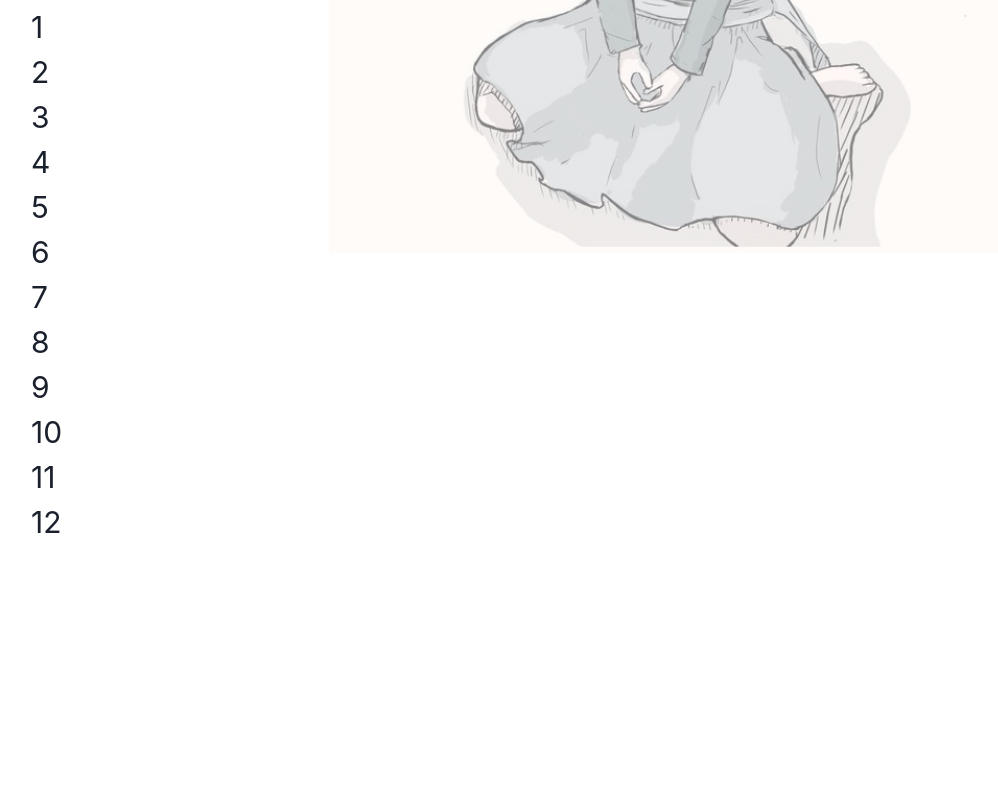
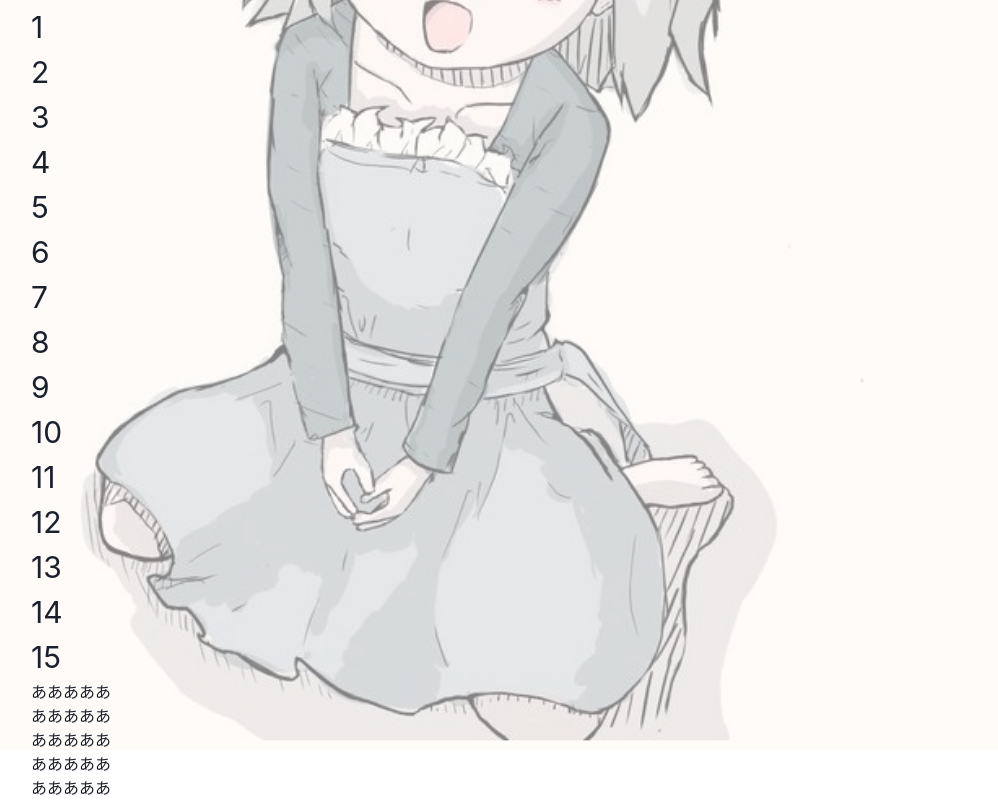
Before and after one commit to miyukic/profile, a React (Create React App) app: page / in a window 1280 px wide. Shown: the part 579-1379 px from the top of the page, without its empty margins (129-1127 px from the left). Before the commit the page ends 1112 px from the top, so only its background shows below. Built offline with nearby package versions, Linux system fonts and the light colour scheme.

Commit message:
背景固定修正

```diff
--- a/src/App.tsx
+++ b/src/App.tsx
@@ -44,18 +44,18 @@ const App: React.VFC = () => {
 
     let test: number = 0;
 
-    return (
+    let jsx = (
         <ChakraProvider theme={theme}>
 {/* 上部のライン */}
             <Box bgColor={"facebook.100"} Size={4} border={1} textAlign={"right"} height={8}>©miyuki</Box>
 {/* 背景 */}
             <Box backgroundImage={bg} backgroundPosition={"100%"}
-            backgroundRepeat={"no-repeat"} height={windowHeight}
+            backgroundRepeat={"no-repeat"}
             backgroundSize={"contain"} backgroundAttachment={"fixed"}>
                 <Box height={"100%"} justifyContent={"center"} background={"rgba(255, 255, 255, 0.5)"}>
 {/* ここからページ内容 */}
 {/* メインの領域ボックス */}
-                    <Box marginLeft={'auto'} marginRight={'auto'} width={Value.WIDTH} maxHeight={10000} height={"1080px"} overflow={"hidden"}>
+                    <Box marginLeft={'auto'} marginRight={'auto'} width={Value.WIDTH} overflow={"hidden"}>
                         <Profile></Profile>
                         <Text >現在のカウント&nbsp;{time}</Text>
                         <Text >現在のウィンドウサイズ&nbsp;{windowHeight}</Text>
@@ -89,12 +89,19 @@ const App: React.VFC = () => {
                         <Box fontSize={30}> {++test} </Box>
                         <Box fontSize={30}> {++test} </Box>
                         <Box fontSize={30}> {++test} </Box>
+                        <Box fontSize={30}> {++test} </Box>
+                        <Box>あああああ</Box>
+                        <Box>あああああ</Box>
+                        <Box>あああああ</Box>
+                        <Box>あああああ</Box>
+                        <Box>あああああ</Box>
                     </Box>
-                    {/* メインの領域ボックス終了 */}
+{/* メインの領域ボックス終了 */}
                 </Box>
             </Box>
         </ChakraProvider>
     )
+    return jsx;
 }
 
 export default App;
```
